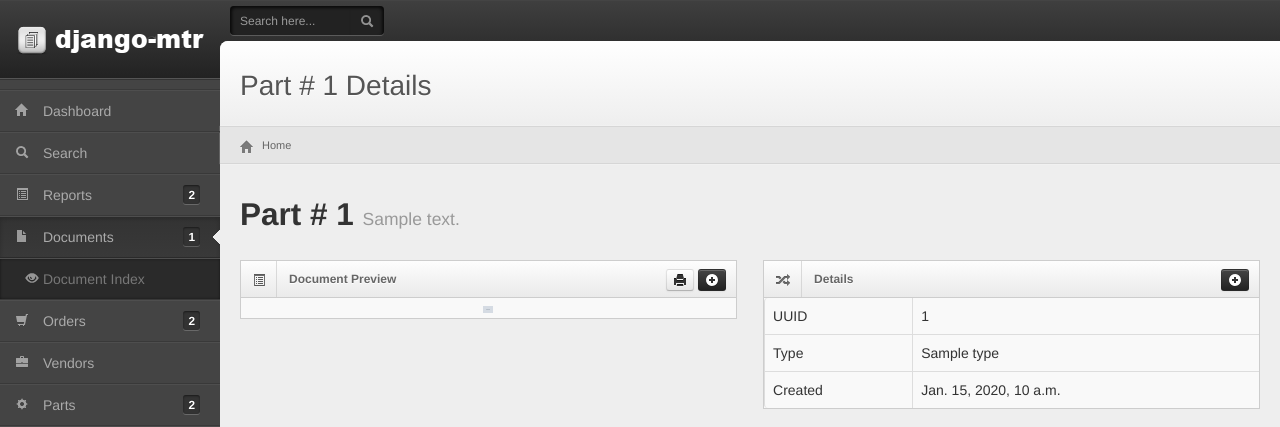
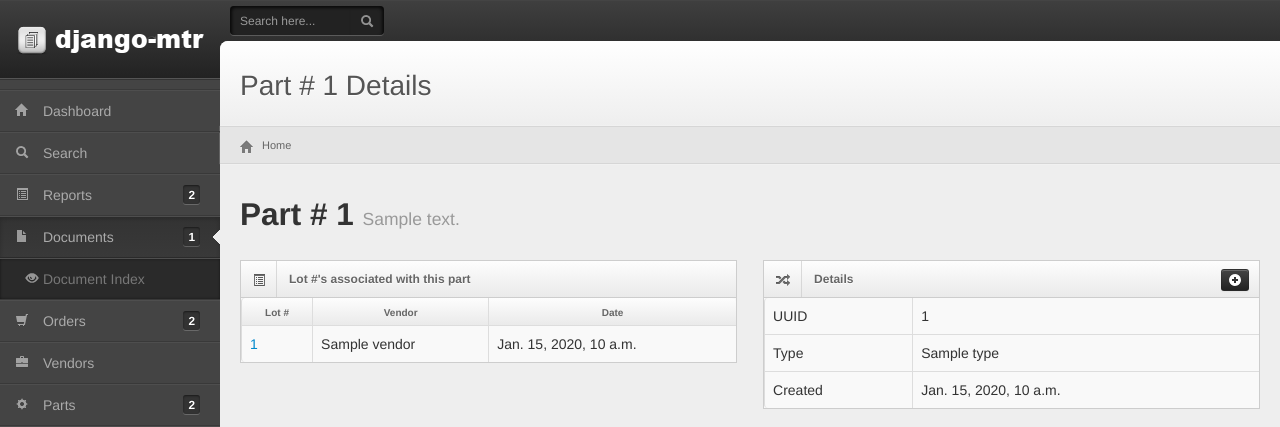
Before and after one commit to disflux/django-mtr, a Django app: template templates/parts/part.html in a window 1280 px wide. Shown: the top 427 px of the page. Run offline with Django 3.2, Linux system fonts and the light colour scheme; the template is opened without the code that fills it: most values are stand-ins (such as "Sample title", 1, 10 or a date in 2020); grey boxes marked "Sample" are stand-in pictures; form fields are guessed from the names that the template uses; some libraries are stand-ins or nearby versions.

Commit message:
small fixes

```diff
--- a/parts/views.py
+++ b/parts/views.py
@@ -6,6 +6,7 @@ from django.shortcuts import render_to_response, redirect, get_object_or_404
 from django.template import RequestContext
 
 from parts.models import Part
+from reports.models import Report
 
 def parts_index(request):
     parts = Part.objects.all()
@@ -17,9 +18,10 @@ def parts_index(request):
 
 def part(request, part_number):
     part = Part.objects.get(part_number=part_number)
+    reports = Report.objects.filter(part_number=part)
 
     return render_to_response('parts/part.html',
                               {'part': part,
-
+                               'reports': reports,
                               },
                               context_instance=RequestContext(request))
--- a/templates/parts/part.html
+++ b/templates/parts/part.html
@@ -4,7 +4,7 @@
 
 
 {% block title %}
-{{ page_title|safe }}
+Part # {{ part.part_number }}
 {% endblock %}
 
 
@@ -29,23 +29,7 @@
 <script src="{{ STATIC_URL }}js/fancybox/jquery.fancybox.pack.js"></script>
 <link href="{{ STATIC_URL }}css/bootstrap-editable.css" rel="stylesheet">
 <script src="{{ STATIC_URL }}js/bootstrap-editable.min.js"></script>
-<script type="text/javascript">
-    $(document).ready(function() {
-        $(".lightbox").fancybox({
-            'transitionIn'  :   'elastic',
-            'transitionOut' :   'elastic',
-            'speedIn'       :   600,
-            'speedOut'      :   200,
-            'overlayShow'   :   false
-            });
-        {% if user.is_authenticated %}
-        $.fn.editable.defaults.mode = 'inline';
-        $('#description').editable({
-            params: {csrfmiddlewaretoken: document.getElementsByName('csrfmiddlewaretoken')[0].value},
-        });
-        {% endif %}
-        });
-</script>
+
 <script type="text/javascript">
     $(document).on("click", ".open-email-doc-modal", function () {
             var id = $(this).data('id');
@@ -77,21 +61,24 @@
                 <span class="icon">
                     <i class="icon-list-alt"></i>
                 </span>
-                <h5>Document Preview</h5>
+                <h5>Lot #'s associated with this part</h5>
             </a>
-                <div class="buttons">
-                    <a class="btn btn-mini tip-top" title="Print this part" href="#" onclick="window.print()"><i class="icon-print"></i></a>
-                    <a class="btn btn-inverse btn-mini tip-left" title="Attach to Report" href="#attach_document-modal" data-toggle="modal"><i class="icon-plus-sign icon-white"></i></a>
-                </div>
             </div>
             <div class="widget-content nopadding">
-            {% thumbnail document.file "800x600" as im %}
-            <center>
-                <a href="{{ document.file.url }}">
-                    <img src="{{ im.url }}" width="{{ im.width }}" height="{{ im.height }}" />
-                </a>
-            </center>
-            {% endthumbnail %}
+                <table class="table table-bordered">
+                    <tr>
+                        <th>Lot #</th>
+                        <th>Vendor</th>
+                        <th>Date</th>
+                    </tr>
+                    {% for report in reports %}
+                    <tr>
+                        <td><a href="{{ report.get_absolute_url }}">{{ report.lot_number }}</td>
+                        <td>{{ report.vendor.name }}</td>
+                        <td>{{ report.created_at }}</td>
+                    </tr>
+                    {% endfor %}
+                </table>
             </div>
         </div>
     </div>
--- a/templates/reports/report.html
+++ b/templates/reports/report.html
@@ -262,7 +262,7 @@ Lot # {{ report.lot_number }}
                                     </tr>
                                     <tr>
                                         <td>Document UUID</td>
-                                        <td><a href="{{ d.document.get_absolute_url }}">{{ d.document.uuid }}</a></td>
+                                        <td><a href="{{ d.document.get_absolute_url }}">{{ d.document.uuid }}</a> ({{ d.document.pk }})</td>
                                     </tr>
                                     <tr>
                                         <td>Document Date</td>
@@ -279,7 +279,7 @@ Lot # {{ report.lot_number }}
                                     <tr>
                                         <td colspan="2" style="text-align:center;">
                                             <a class="btn btn-mini tip-top" title="Download/Print Document" href="{{ d.document.file.url }}" ><i class="icon-print"></i> Print Document</a>
-                                            <a class="open-email-doc-modal btn btn-mini tip-top" data-id="{{ d.id }}" data-toggle="modal" title="Email Document">
+                                            <a class="open-email-doc-modal btn btn-mini tip-top" data-id="{{ d.document.pk }}" data-toggle="modal" title="Email Document">
                                                 <i class="icon-envelope"></i> Email Document
                                             </a>
                                             <a class="btn btn-mini tip-top" title="Remove Document"><i class="icon-trash"></i> Remove Document</a>
@@ -412,7 +412,7 @@ Lot # {{ report.lot_number }}
                                     </tr>
                                     <tr>
                                         <td>Document UUID</td>
-                                        <td><a href="{{ d.get_absolute_url }}">{{ d.uuid }}</a></td>
+                                        <td><a href="{{ d.get_absolute_url }}">{{ d.uuid }}</a> ({{ d.document.pk }})</td>
                                     </tr>
                                     <tr>
                                         <td>Document Date</td>
```
Also changed, not shown: documents/views.py (+4 -3 lines).
